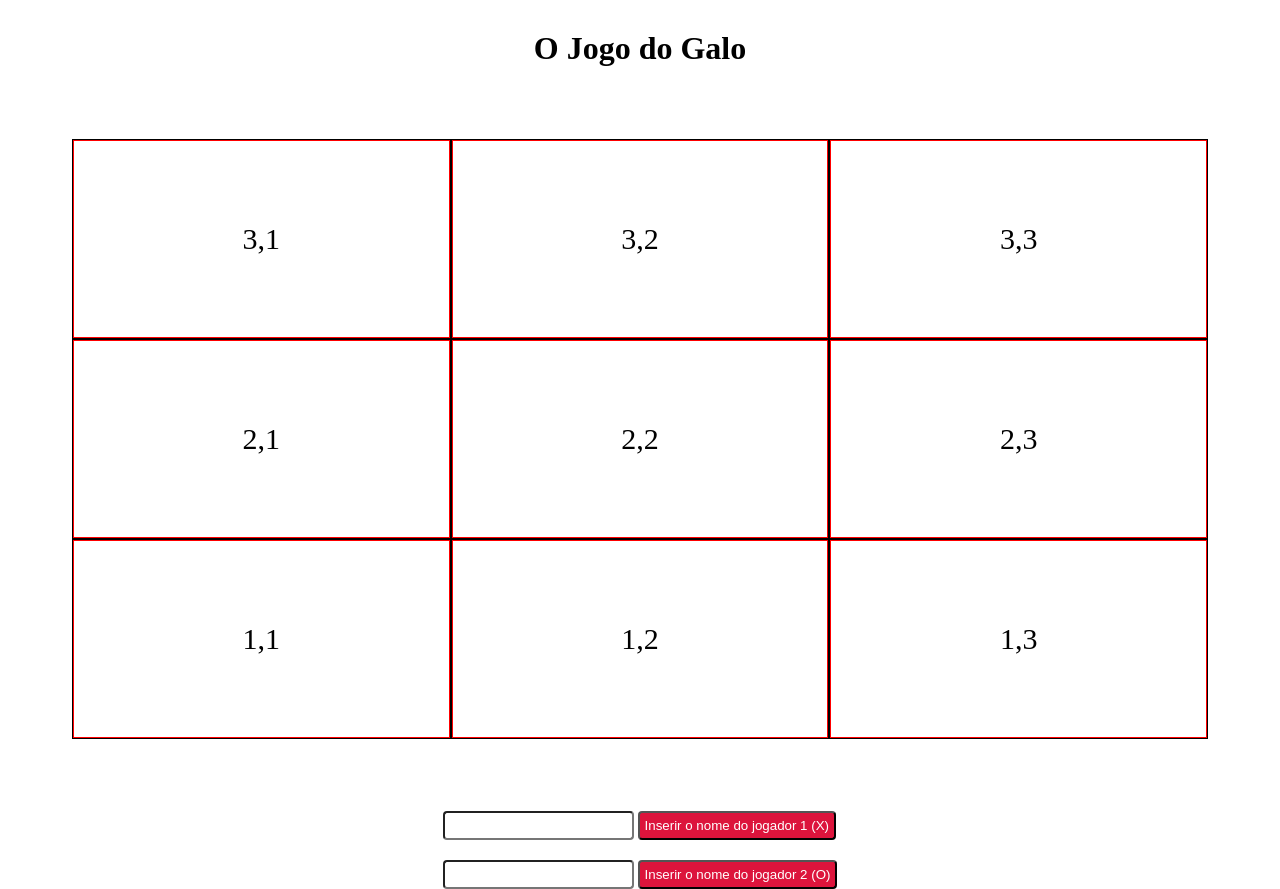
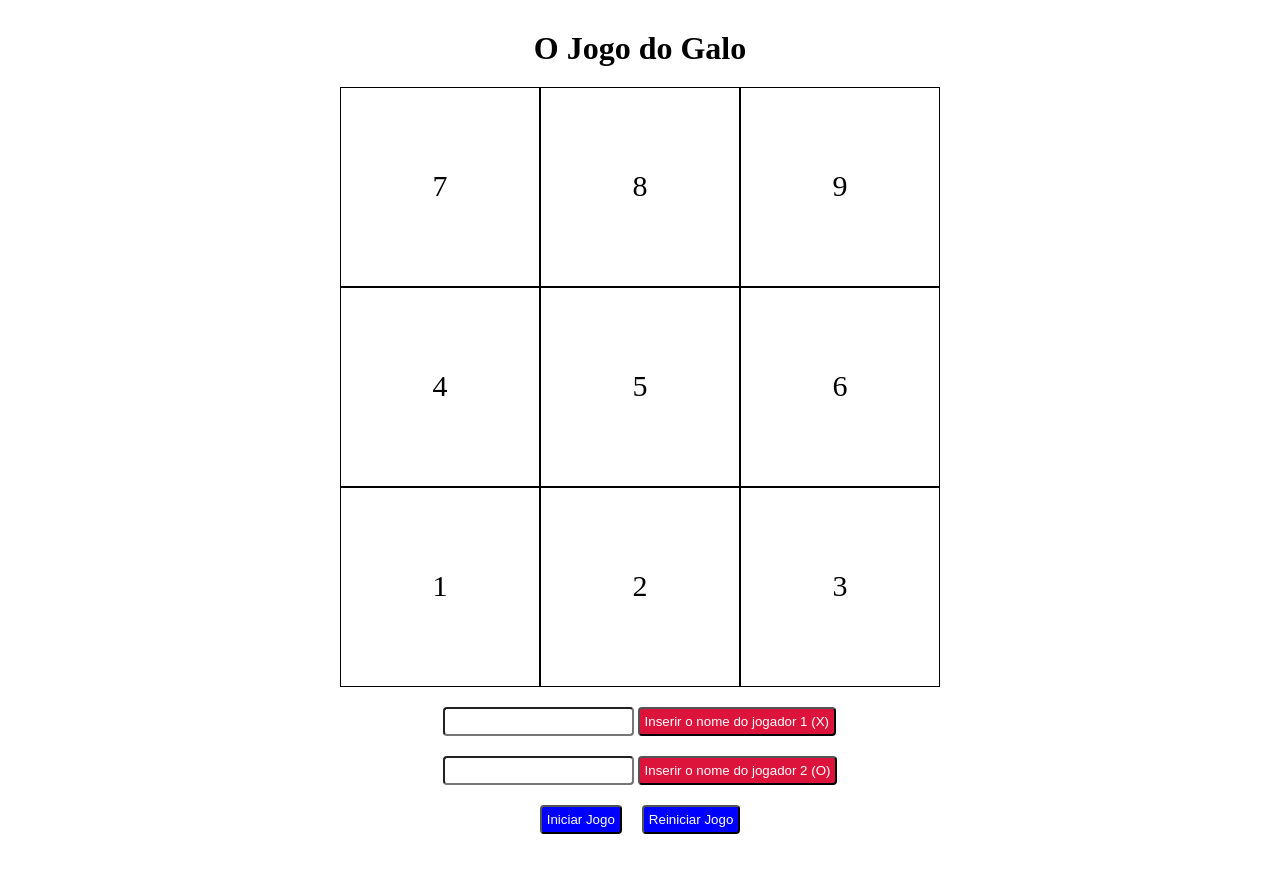
Before and after one commit to Rui-Araujo1409/TOP---Jogo-do-Galo, a plain HTML site: page index.html in a window 1280 px wide. After the commit the page ends 854 px from the top, so only its background shows below. Drawn offline with Linux system fonts and the light colour scheme.

Commit message:
início da lógica html-js

```diff
--- a/estilos.css
+++ b/estilos.css
@@ -2,6 +2,11 @@
     margin: 0;
     padding: 0;
     box-sizing: border-box;
+}
+
+.contentor {
+    display: grid;
+    justify-content: center;
 }
 
 .titulo {
@@ -10,18 +15,15 @@
 }
 
 .tabuleiro {
+    width: 600px;
     display: grid;
     grid-template-columns: repeat(3, 1fr);
-    padding: 9cqb;
+    margin: 20px;
 }
 
 .casa {
     border: 1px solid black;
     height: 200px;
-}
-
-.simbolo {
-    border: 1px solid red;
     text-align: center;
     padding: 81px 0;
     font-size: 30px;
@@ -38,13 +40,27 @@ input {
     padding: 5px;
 }
 
-button {
+#botão-jog1, #botão-jog2 {
     background-color: crimson;
     color: white;
     padding: 5px;
     border-radius: 4px;
 }
 
-button:hover {
+#botão-jog1:hover, #botão-jog2:hover {
     background-color: darkred;
 }
+
+#modos-jogo {
+    display: flex;
+    justify-content: center;
+    margin: 20px 0;
+    gap: 20px;
+}
+
+#iniciar, #reiniciar {
+    padding: 5px;
+    border-radius: 4px;
+    background-color: blue;
+    color: white;
+}
--- a/index.html
+++ b/index.html
@@ -14,42 +14,46 @@
             <h1>O Jogo do Galo</h1>
         </div>
         <div class="tabuleiro">
-            <div class="casa" data-linha="3" data-coluna="1">
-                <p class="simbolo">3,1</p>
-            </div>
-            <div class="casa" data-linha="3" data-coluna="2">
-                <p class="simbolo">3,2</p>
-            </div>
-            <div class="casa" data-linha="3" data-coluna="1">
-                <p class="simbolo">3,3</p>
+            <div class="casa" data-linha="2" data-coluna="0">
+                7
             </div>
             <div class="casa" data-linha="2" data-coluna="1">
-                <p class="simbolo">2,1</p>
+                8
             </div>
             <div class="casa" data-linha="2" data-coluna="2">
-                <p class="simbolo">2,2</p>
+                9
             </div>
-            <div class="casa" data-linha="2" data-coluna="3">
-                <p class="simbolo">2,3</p>
+            <div class="casa" data-linha="1" data-coluna="0">
+                4
             </div>
             <div class="casa" data-linha="1" data-coluna="1">
-                <p class="simbolo">1,1</p>
+                5
             </div>
             <div class="casa" data-linha="1" data-coluna="2">
-                <p class="simbolo">1,2</p>
+                6
             </div>
-            <div class="casa" data-linha="1" data-coluna="3">
-                <p class="simbolo">1,3</p>
+            <div class="casa" data-linha="0" data-coluna="0">
+                1
+            </div>
+            <div class="casa" data-linha="0" data-coluna="1">
+                2
+            </div>
+            <div class="casa" data-linha="0" data-coluna="2">
+                3
             </div>
 
         </div>
         <div class="inputs">
-            <div class="inputs-jog1"><input type="text">
-                <button type="submit">Inserir o nome do jogador 1 (X)</button>
+            <div id="inputs-jog1"><input type="text" id="nome-jog1">
+                <button type="submit" id="botão-jog1">Inserir o nome do jogador 1 (X)</button>
             </div>
-            <div class="inputs-jog2"><input type="text">
-                <button type="submit">Inserir o nome do jogador 2 (O)</button>
+            <div id="inputs-jog2"><input type="text" id="nome-jog2">
+                <button type="submit" id="botão-jog2">Inserir o nome do jogador 2 (O)</button>
             </div>
+        </div>
+        <div id="modos-jogo">
+            <button id="iniciar">Iniciar Jogo</button>
+            <button id="reiniciar">Reiniciar Jogo</button>
         </div>
         <script src="script.js"></script>
 </body>
--- a/script.js
+++ b/script.js
@@ -2,6 +2,36 @@
 //0 está vazia
 //jogador1 é X
 //jogador2 é O
+
+
+//criar as variáveis dos elementos HTML
+
+const inputJog1 = document.querySelector("#nome-jog1");
+const inputJog2 = document.querySelector("#nome-jog2");
+const botãoJog1 = document.querySelector("#botão-jog1");
+const botãoJog2 = document.querySelector("#botão-jog2");
+const tabuleiroHTML = document.querySelector(".tabuleiro");
+const iniciar = document.querySelector("#iniciar");
+const reiniciar = document.querySelector("#reiniciar");
+
+//obter nomes dos jogadores
+let jog1 = botãoJog1.addEventListener("click", function() {
+jog1 = inputJog1.value;
+});
+let jog2 = botãoJog2.addEventListener("click", function() {
+jog2 = inputJog2.value;
+});
+
+let linhaJogada;
+let colunaJogada;
+
+//obter coordenadas da casa clicada
+tabuleiroHTML.addEventListener("click", (e) => {
+  let elemento = e.target;
+  linhaJogada = parseInt(elemento.dataset.linha);
+  colunaJogada = parseInt(elemento.dataset.coluna);
+})
+
 
 function TabuleiroJogo() {
 
```
